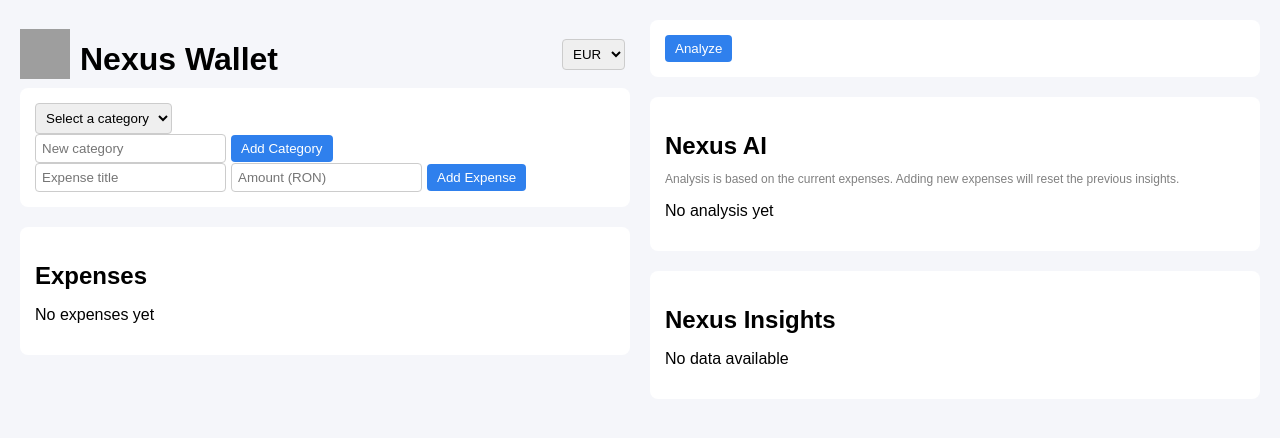
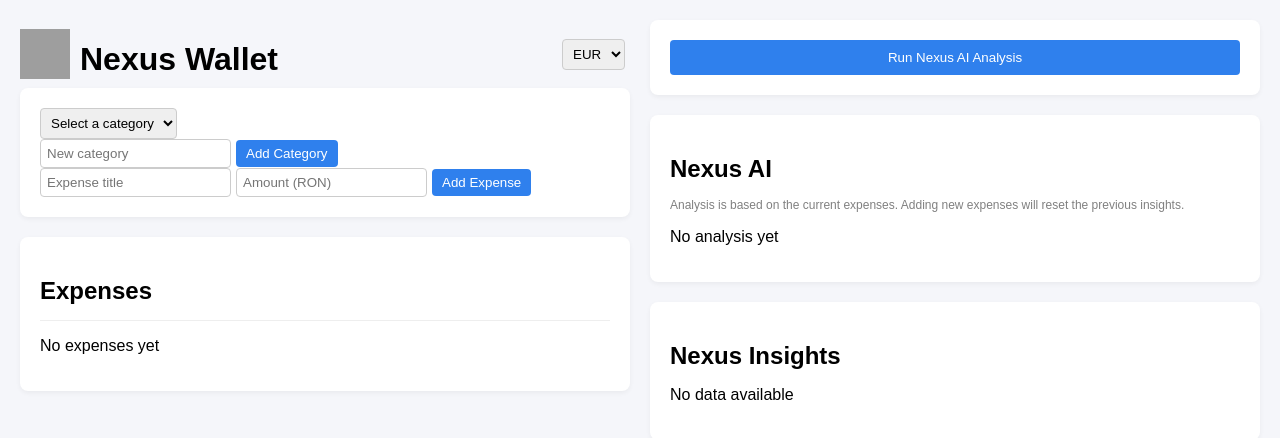
Before and after one commit to C0DREA/Nexus_Wallet, a React (Vite) app: page / in a window 1280 px wide. Shown: the top 438 px of the page. Built offline with nearby package versions, Linux system fonts and the light colour scheme; grey boxes are pictures that could not be loaded.

Commit message:
Add small polish to the app as a whole

```diff
--- a/src/App.jsx
+++ b/src/App.jsx
@@ -33,8 +33,9 @@ function App() {
         <div style={{
           marginBottom: '20px',
           background: 'white',
-          padding: '15px',
-          borderRadius: '8px'
+          padding: '20px',
+          borderRadius: '8px',
+          boxShadow: '0 2px 5px rgba(0,0,0,0.05)'
         }}>
           <ExpenseForm />
         </div>
@@ -42,8 +43,9 @@ function App() {
         <div style={{
           marginBottom: '20px',
           background: 'white',
-          padding: '15px',
-          borderRadius: '8px'
+          padding: '20px',
+          borderRadius: '8px',
+          boxShadow: '0 2px 5px rgba(0,0,0,0.05)'
         }}>
           <ExpenseList />
         </div>
@@ -56,8 +58,9 @@ function App() {
         <div style={{
           marginBottom: '20px',
           background: 'white',
-          padding: '15px',
-          borderRadius: '8px'
+          padding: '20px',
+          borderRadius: '8px',
+          boxShadow: '0 2px 5px rgba(0,0,0,0.05)'
         }}>
           <AnalyzeButton />
         </div>
@@ -65,8 +68,9 @@ function App() {
         <div style={{
           marginBottom: '20px',
           background: 'white',
-          padding: '15px',
-          borderRadius: '8px'
+          padding: '20px',
+          borderRadius: '8px',
+          boxShadow: '0 2px 5px rgba(0,0,0,0.05)'
         }}>
           <AnalysisPanel />
         </div>
@@ -74,8 +78,9 @@ function App() {
         <div style={{
           marginBottom: '20px',
           background: 'white',
-          padding: '15px',
-          borderRadius: '8px'
+          padding: '20px',
+          borderRadius: '8px',
+          boxShadow: '0 2px 5px rgba(0,0,0,0.05)'
         }}>
           <InsightsPanel />
         </div>
--- a/src/components/analysis/AnalysisPanel.jsx
+++ b/src/components/analysis/AnalysisPanel.jsx
@@ -8,7 +8,7 @@ function AnalysisPanel() {
 
   return (
     <div>
-      <h2>Nexus AI</h2>
+      <h2 style={{ marginBottom: '15px' }}>Nexus AI</h2>
 
       <p style={{ fontSize: '12px', color: 'gray' }}>
         Analysis is based on the current expenses. Adding new expenses will reset the previous insights.
@@ -53,6 +53,7 @@ function AnalysisPanel() {
               type="text"
               placeholder="Add comment"
               value={s.comment || ''}
+              style={{ marginTop: '5px', width: '100%' }}
               onChange={(e) =>
                 dispatch(updateSuggestionComment({ id: s.id, comment: e.target.value }))
               }
--- a/src/components/analysis/AnalyzeButton.jsx
+++ b/src/components/analysis/AnalyzeButton.jsx
@@ -80,7 +80,11 @@ function AnalyzeButton() {
     dispatch(setSuggestions(suggestions));
   };
 
-  return <button onClick={handleAnalyze}>Analyze</button>;
+  return (
+    <button style={{ width: '100%', padding: '10px' }} onClick={handleAnalyze}>
+      Run Nexus AI Analysis
+    </button>
+  );
 }
 
 export default AnalyzeButton;
--- a/src/components/analysis/InsightsPanel.jsx
+++ b/src/components/analysis/InsightsPanel.jsx
@@ -6,7 +6,7 @@ function InsightsPanel() {
   if (expenses.length === 0) {
     return (
       <div>
-        <h2>Nexus Insights</h2>
+        <h2 style={{ marginBottom: '15px' }}>Nexus Insights</h2>
         <p>No data available</p>
       </div>
     );
@@ -25,7 +25,7 @@ function InsightsPanel() {
 
   return (
     <div>
-      <h2>Nexus Insights</h2>
+      <h2 style={{ marginBottom: '15px' }}>Nexus Insights</h2>
 
       <p>Total spending: {total} RON</p>
 
--- a/src/components/expenses/ExpenseList.jsx
+++ b/src/components/expenses/ExpenseList.jsx
@@ -10,25 +10,57 @@ function ExpenseList() {
 
   return (
     <div>
-      <h2>Expenses</h2>
+      <h2 style={{ marginBottom: '15px' }}>Expenses</h2>
 
+      <div style={{ borderTop: '1px solid #eee', marginTop: '10px' }}>
         {expenses.length === 0 && <p>No expenses yet</p>}
 
         {expenses.map((exp) => {
           const converted = rate ? (exp.amount * rate).toFixed(2) : '...';
 
           return (
-          <div key={exp.id}>
+            <div
+              key={exp.id}
+              style={{
+                display: 'flex',
+                justifyContent: 'space-between',
+                alignItems: 'center',
+                padding: '10px',
+                borderBottom: '1px solid #eee'
+              }}
+            >
+            {/* LEFT */}
+            <div>
+              <strong>{exp.title}</strong>
+              <div style={{ fontSize: '12px', color: 'gray' }}>
+                {exp.category}
+              </div>
+            </div>
+
+            {/* RIGHT */}
+            <div style={{ display: 'flex', alignItems: 'center', gap: '10px' }}>
               <span>
-              {exp.title} ({exp.category}) - {exp.amount} RON (~{converted} {selectedCurrency})
+                {exp.amount} RON
+                <span style={{ fontSize: '12px', color: 'gray', marginLeft: '5px' }}>
+                  (~{converted} {selectedCurrency})
+                </span>
               </span>
 
-            <button onClick={() => dispatch(deleteExpense(exp.id))}>
+              <button
+                style={{
+                  backgroundColor: '#e74c3c',
+                  padding: '5px 8px',
+                  fontSize: '12px'
+                }}
+                onClick={() => dispatch(deleteExpense(exp.id))}
+              >
                 Delete
               </button>
             </div>
+          </div>
           );
         })}
+      </div>
     </div>
   );
 }
```
Lines whose indentation alone changed are shown as unchanged.
